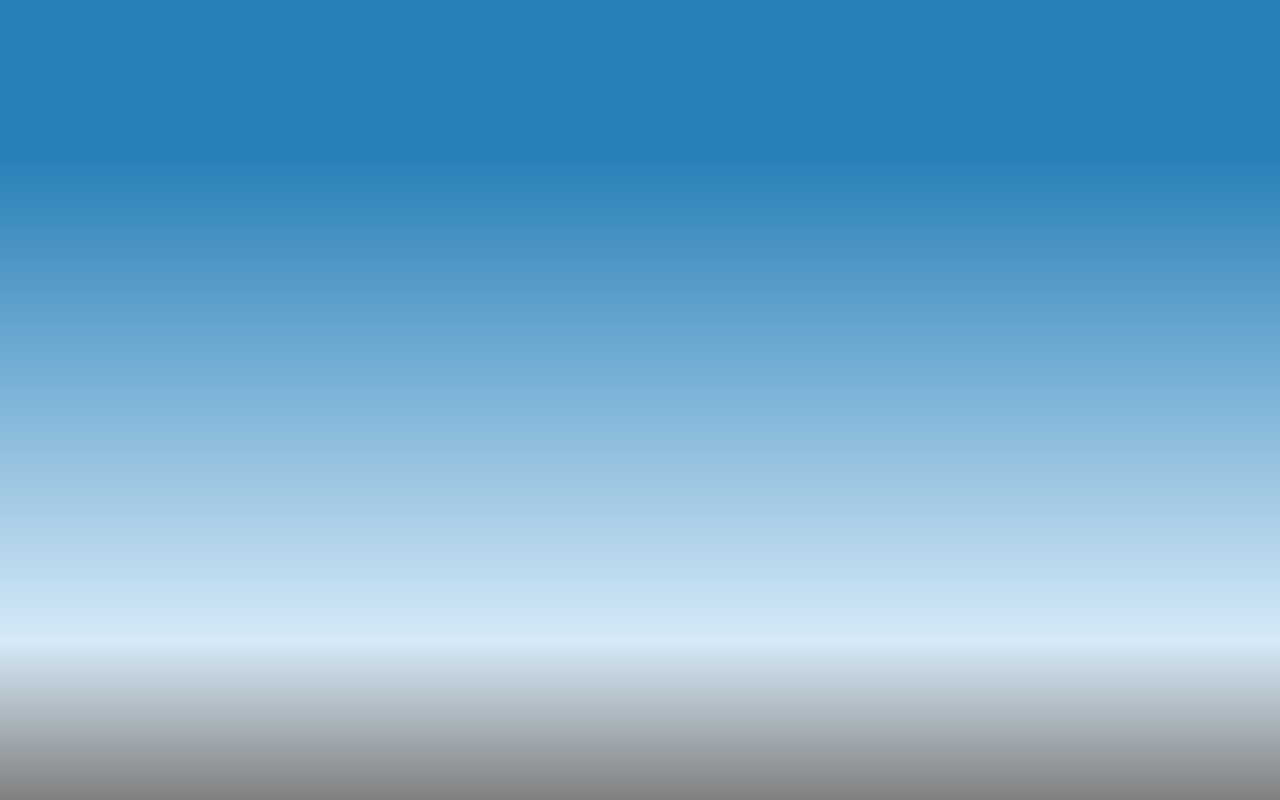
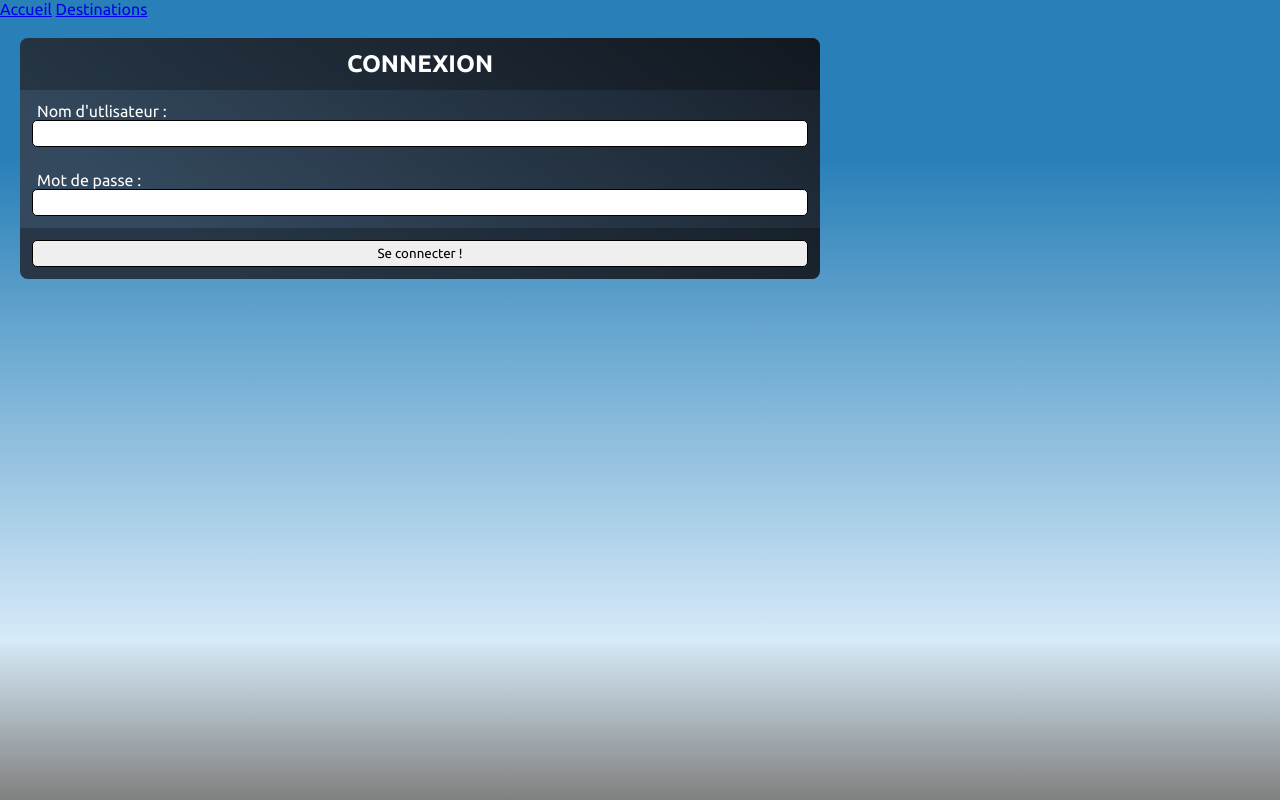
Before and after one commit to CrafterHide-Dev/TP-git, a PHP site: page /connexion.php in a window 1280 px wide. Run offline with PHP 8.4, Linux system fonts and the light colour scheme.

Commit message:
modified css and connection form

```diff
--- a/assets/css/forms.css
+++ b/assets/css/forms.css
@@ -0,0 +1,48 @@
+form.form {
+	display: flex;
+	flex-direction: column;
+	margin: 20px;
+	border-radius: 8px;
+	background: linear-gradient(36deg, #34495e 20%, #17202a);
+	color: white;
+	max-width: 800px;
+}
+
+form.form div.title-box {
+	background: rgba(0, 0, 0, 0.25);
+	padding: 12px;
+	text-align: center;
+	border-top-left-radius: 8px;
+	border-top-right-radius: 8px;
+}
+
+form.form div.input-box {
+	padding: 12px;
+	display: flex;
+	flex-direction: column;
+}
+form.form div.input-box label {
+	margin-left: 5px;
+}
+form.form div.input-box input {
+	padding: 5px;
+	border-radius: 5px;
+	border: 1px solid black;
+}
+
+form.form div.submit-box {
+	background: rgba(0, 0, 0, 0.25);
+	padding: 12px;
+	text-align: center;
+	border-bottom-left-radius: 8px;
+	border-bottom-right-radius: 8px;
+	display: flex;
+	flex-direction: column;
+}
+form.form div.submit-box button {
+	padding: 5px;
+	text-align: center;
+	border-radius: 5px;
+	border: 1px solid black;
+	cursor: pointer;
+}
--- a/assets/css/general.css
+++ b/assets/css/general.css
@@ -1,6 +1,9 @@
+@import url('https://fonts.googleapis.com/css2?family=IBM+Plex+Mono:ital,wght@0,100;0,200;0,300;0,400;0,500;0,600;0,700;1,100;1,200;1,300;1,400;1,500;1,600;1,700&family=Ubuntu:ital,wght@0,300;0,400;0,500;0,700;1,300;1,400;1,500;1,700&display=swap');
+
 * {
 	margin: 0;
 	padding: 0;
+	font-family: "Ubuntu", monospace;
 }
 
 html, body {
@@ -13,3 +16,15 @@ html {
 
 body {
 	background: linear-gradient(to bottom, #2980b8 20%, #d6eaf8 80%, rgba(255, 255, 255, 0.5) 100%);
+	background-attachment: fixed;
+	display: flex;
+	flex-direction: column;
+}
+
+
+div.center {
+	display: flex;
+	flex-direction: row;
+	flex-wrap: nowrap;
+	justify-content: center;
+}
--- a/assets/php/navbar.php
+++ b/assets/php/navbar.php
@@ -0,0 +1,6 @@
+<nav>
+
+	<a href="/index.php">Accueil</a>
+	<a href="/destinations.php">Destinations</a>
+
+</nav>
--- a/connexion.php
+++ b/connexion.php
@@ -1,9 +1,25 @@
+<?php
+	session_start();
+
+if ($_SERVER["REQUEST_METHOD"] == "POST") {
+
+	if ($_POST["username"] == $username && $_POST["password"] == $password) {
+		$_SESSION["login"] = true;
+		$_SESSION["username"] = $username;
+		header("Location: index.php");
+		exit;
+	} else {
+		$error = "Les identifiants sont incorrect";
+	}
+}
+?>
+
 <!DOCTYPE html>
 <html lang="fr">
 	<head>
 		<meta charset="utf-8">
 		<meta name="viewport" content="width=device-width, initial-scale=1">
-		<title></title>
+		<title>Connexion</title>
 		<!-- Fichiers CSS -->
 		<link rel="stylesheet" type="text/css" href="assets/css/general.css">
 		<link rel="stylesheet" type="text/css" href="assets/css/navbar.css">
@@ -16,8 +32,26 @@
 		<?php require_once('assets/php/navbar.php'); ?>
 		<!-- /////////////////// -->
 
+		<form class="form" method="post">
+			<div class="title-box">
+				<h2>CONNEXION</h2>
+			</div>
+			<div class="input-box">
+				<label>Nom d'utlisateur :</label>
+				<input type="text" name="username" required>
+			</div>
+			<div class="input-box">
+				<label>Mot de passe :</label>
+				<input type="password" name="password" required>
+			</div>
+			<div class="submit-box">
+				<button name="submit" value="connection">Se connecter !</button>
+			</div>
+		</form>
+
 		<!-- Pied de page -->
 		<?php require_once('assets/php/footer.php'); ?>
 		<!-- //////////// -->
+
 	</body>
 </html>
```
